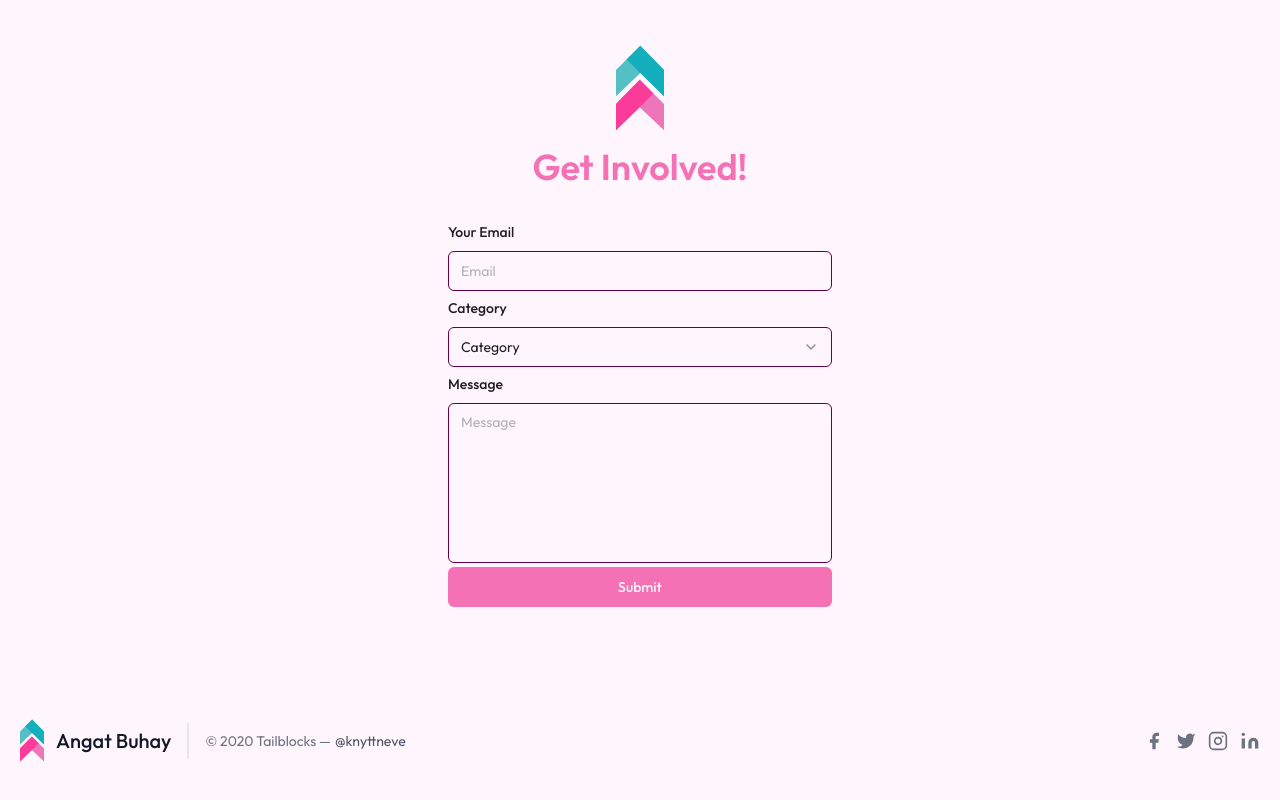
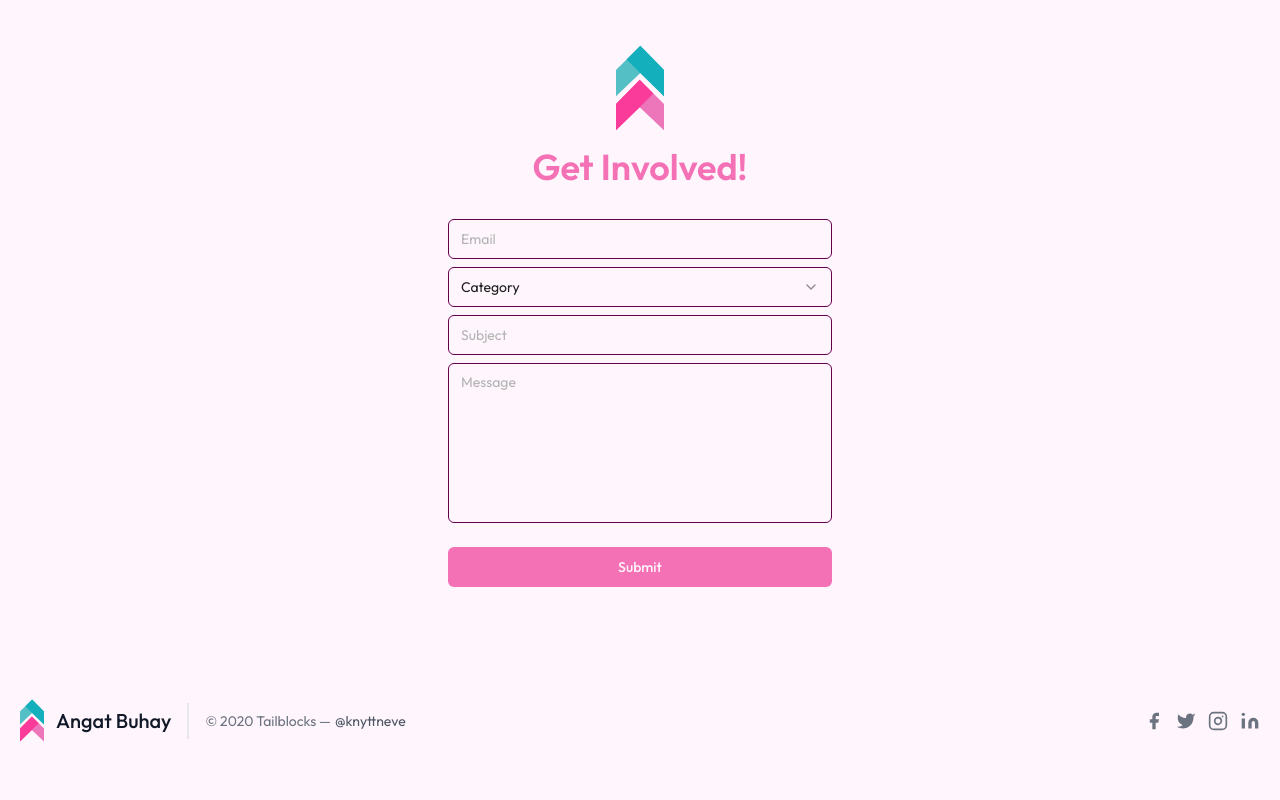
Before and after one commit to disosur/angat-buhay, a Next.js app: page / in a window 1280 px wide. Shown: the part 3897-4697 px from the top of the page. Built offline with nearby package versions, Linux system fonts and the light colour scheme.

Commit message:
edited the contact form

```diff
--- a/components/Shared/ContactForm/index.tsx
+++ b/components/Shared/ContactForm/index.tsx
@@ -30,6 +30,9 @@ const formSchema = z.object({
   Category: z.string().email({
     message: "Please choose a way to get involved.",
   }),
+  Subject: z.string().min(10, {
+    message: "Add a subject to your message",
+  }),
   Message: z.string().min(10, {
     message: "Bio must be at least 10 characters.",
   }),
@@ -41,6 +44,7 @@ export function Contact() {
     defaultValues: {
       Email: "",
       Category: "",
+      Subject: "",
       Message: "",
     },
   });
@@ -51,13 +55,13 @@ export function Contact() {
 
   return (
     <Form {...form}>
-      <form onSubmit={form.handleSubmit(onSubmit)} className="space-y-1 ">
+      <form onSubmit={form.handleSubmit(onSubmit)} className="space-y-6 ">
+        <div className="space-y-2">
           <FormField
             control={form.control}
             name="Email"
             render={({ field }) => (
               <FormItem>
-              <FormLabel>Your Email</FormLabel>
                 <FormControl>
                   <Input type="email" placeholder="Email" {...field} />
                 </FormControl>
@@ -71,8 +75,9 @@ export function Contact() {
             name="Category"
             render={({ field }) => (
               <FormItem>
-              <FormLabel>Category</FormLabel>
-              <Select onValueChange={field.onChange} defaultValue={field.value}>
+                <Select
+                  onValueChange={field.onChange}
+                  defaultValue={field.value}>
                   <SelectTrigger>
                     <SelectValue placeholder="Category" />
                   </SelectTrigger>
@@ -83,20 +88,32 @@ export function Contact() {
                     <SelectItem value="donate@angatbuhay.ph">
                       Contribute
                     </SelectItem>
-                  <SelectItem value="info@angatbuhay.ph">Volunteer</SelectItem>
+                    <SelectItem value="info@angatbuhay.ph">
+                      Volunteer
+                    </SelectItem>
                   </SelectContent>
                 </Select>
                 <FormMessage />
               </FormItem>
             )}
           />
-
+          <FormField
+            control={form.control}
+            name="Subject"
+            render={({ field }) => (
+              <FormItem>
+                <FormControl>
+                  <Input placeholder="Subject" {...field} />
+                </FormControl>
+                <FormMessage />
+              </FormItem>
+            )}
+          />
           <FormField
             control={form.control}
             name="Message"
             render={({ field }) => (
               <FormItem>
-              <FormLabel>Message</FormLabel>
                 <FormControl>
                   <Textarea
                     placeholder="Message"
@@ -108,6 +125,8 @@ export function Contact() {
               </FormItem>
             )}
           />
+        </div>
+
         <Button type="submit" className="w-full text-background">
           Submit
         </Button>
```
Also changed, not shown: 1 other file (tests, documents, lock files or other folders). Lines whose indentation alone changed are shown as unchanged.
